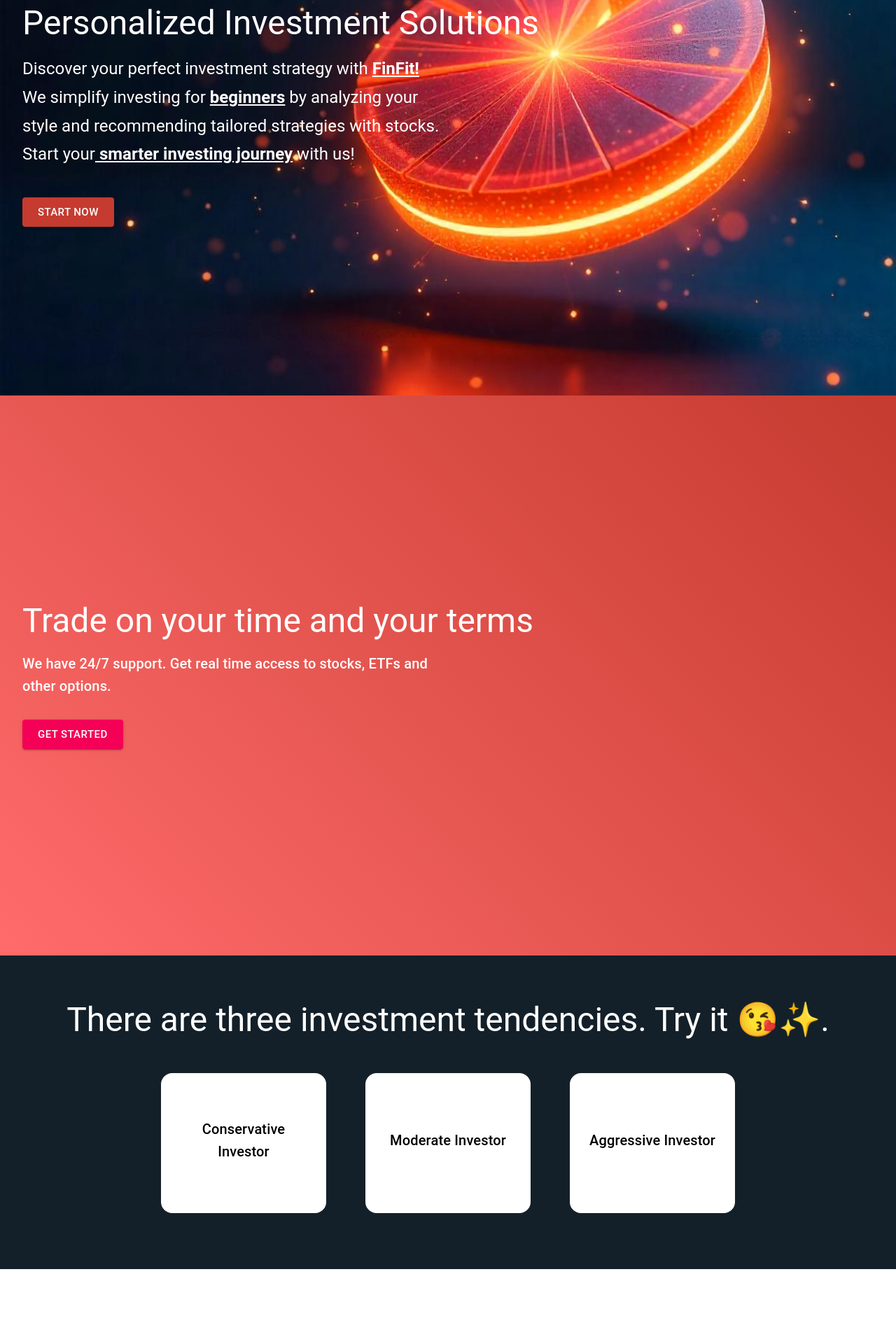
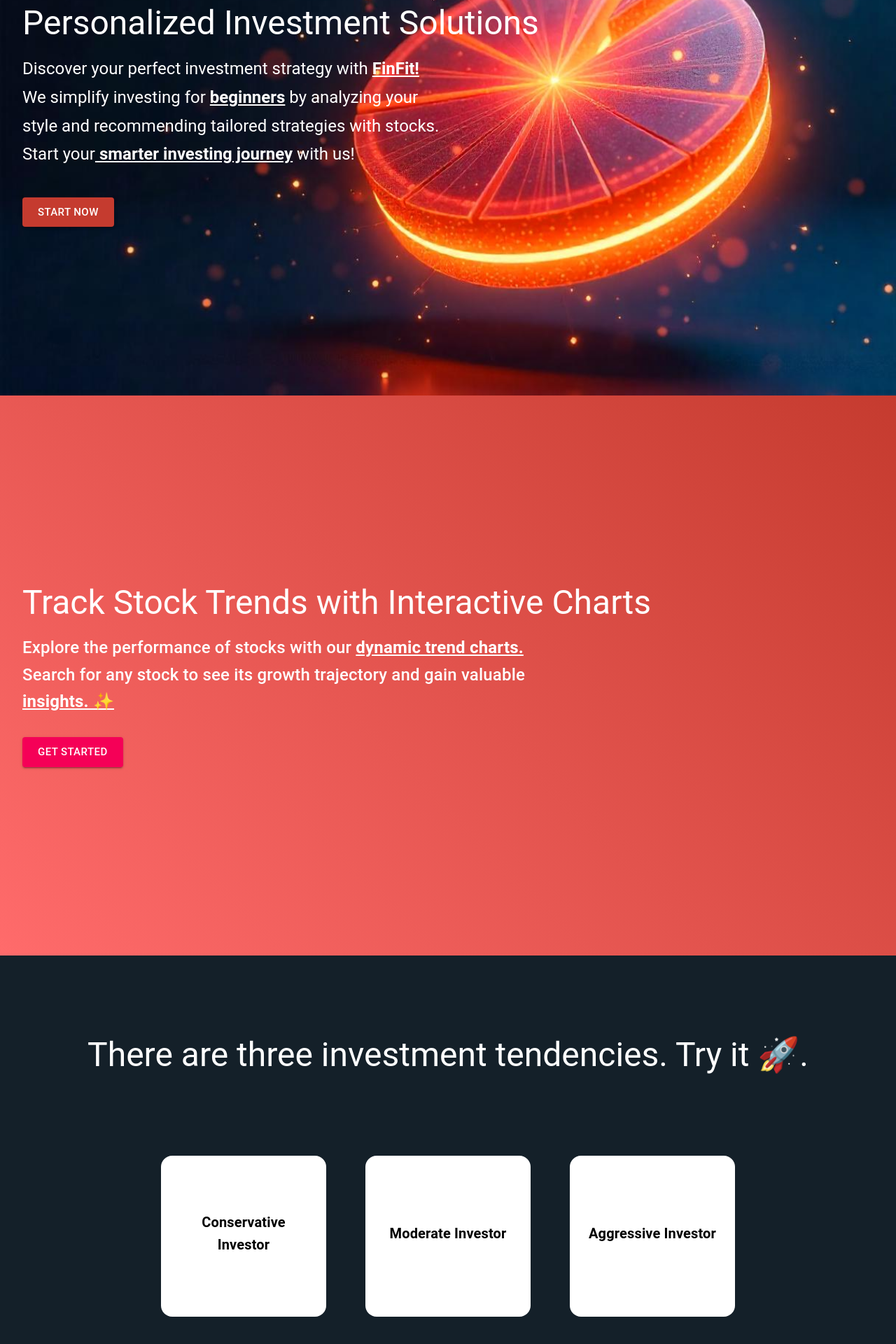
Before and after one commit to YeomChaeeun/goscs-fe, a React (Vite) app: page / in a window 1280 px wide. Shown: the part 314-2234 px from the top of the page at 70% size. Before the commit the page ends 2127 px from the top, so only its background shows below. Built offline with nearby package versions, Linux system fonts and the light colour scheme.

Commit message:
문구 및 백그라운드 사이즈 수정

```diff
--- a/src/components/home/FeatureSection.tsx
+++ b/src/components/home/FeatureSection.tsx
@@ -1,34 +1,35 @@
-import {styled} from "@mui/material/styles";
-import {Box, Container, Typography} from "@mui/material";
-import {recommendations} from "../../data/recommendations.ts";
-import {InvestmentProfile} from "../../data/questions.ts";
-import {useSetRecoilState} from "recoil";
-import {assetState, checklistState} from "../../recoil/atoms/assetAtom.ts";
-import {useNavigate} from "react-router-dom";
+import { styled } from "@mui/material/styles";
+import { Box, Container, Typography } from "@mui/material";
+import { recommendations } from "../../data/recommendations.ts";
+import { InvestmentProfile } from "../../data/questions.ts";
+import { useSetRecoilState } from "recoil";
+import { assetState, checklistState } from "../../recoil/atoms/assetAtom.ts";
+import { useNavigate } from "react-router-dom";
 
 const FeaturesSection = styled(Box)(({ theme }) => ({
   padding: theme.spacing(8, 4),
   backgroundColor: theme.palette.background.paper,
   textAlign: "center",
+  minHeight: "100vh",
   color: "white",
 }));
 
 const FeatureCard = styled(Box)(({ theme }) => ({
   padding: theme.spacing(3),
-    backgroundColor: 'white',
+  backgroundColor: "white",
   borderRadius: theme.spacing(2),
   margin: theme.spacing(2),
-    height: '200px',
-    display: 'flex',
-    flexDirection: 'column',
-    alignItems: 'center',
-    justifyContent: 'center',
-    color: 'black',
-    cursor: 'pointer'
+  height: "230px",
+  display: "flex",
+  flexDirection: "column",
+  alignItems: "center",
+  justifyContent: "center",
+  color: "black",
+  cursor: "pointer",
 }));
 
 const FeatureSection = () => {
-    const navigate = useNavigate()
+  const navigate = useNavigate();
   const setState = useSetRecoilState(checklistState);
   const setAssetStateRecoil = useSetRecoilState(assetState);
 
@@ -40,28 +41,40 @@ const FeatureSection = () => {
 
   return (
     <FeaturesSection>
-          <Typography variant="h3" gutterBottom>
-              There are three investment tendencies. Try it 😘✨.
+      <Typography
+        style={{ marginTop: "50px", marginBottom: "100px" }}
+        variant="h3"
+        gutterBottom
+      >
+        There are three investment tendencies. Try it 🚀.
       </Typography>
-          <Container maxWidth="md" sx={{mt: 4}}>
-              <Box sx={{
+      <Container maxWidth="md" sx={{ mt: 4 }}>
+        <Box
+          sx={{
             display: "grid",
             gridTemplateColumns: {
               xs: "1fr",
               sm: "1fr 1fr",
-                      md: "1fr 1fr 1fr"
+              md: "1fr 1fr 1fr",
             },
-                  gap: 3
-              }}>
-                  {(Object.keys(recommendations) as InvestmentProfile[]).map(profile => {
+            gap: 3,
+          }}
+        >
+          {(Object.keys(recommendations) as InvestmentProfile[]).map(
+            (profile) => {
               return (
-                        <FeatureCard onClick={()=> { handleSelectProfile(profile) }}>
+                <FeatureCard
+                  onClick={() => {
+                    handleSelectProfile(profile);
+                  }}
+                >
                   <Typography variant="h6" gutterBottom>
-                                {profile}
+                    <strong>{profile}</strong>
                   </Typography>
                 </FeatureCard>
               );
-                  })}
+            }
+          )}
         </Box>
       </Container>
     </FeaturesSection>
--- a/src/components/home/InvestSection.tsx
+++ b/src/components/home/InvestSection.tsx
@@ -1,33 +1,42 @@
-import {styled} from "@mui/material/styles";
-import {Box, Button, Typography} from "@mui/material";
-import {useNavigate} from "react-router-dom";
+import { styled } from "@mui/material/styles";
+import { Box, Button, Typography } from "@mui/material";
+import { useNavigate } from "react-router-dom";
 
 const TradeSection = styled(Box)(({ theme }) => ({
-    minHeight: '100vh',
+  minHeight: "100vh",
   padding: theme.spacing(4),
-    backgroundImage: 'linear-gradient(45deg, #FF6B6B, #c53b2f)',
-    color: 'white',
-    display: 'flex',
-    flexDirection: 'column',
-    justifyContent: 'center',
+  backgroundImage: "linear-gradient(45deg, #FF6B6B, #c53b2f)",
+  color: "white",
+  display: "flex",
+  flexDirection: "column",
+  justifyContent: "center",
 }));
 
 const InvestSection = () => {
-    const navigate = useNavigate()
+  const navigate = useNavigate();
   return (
     <TradeSection>
       <Typography variant="h3" gutterBottom>
-              Trade on your time and your terms
+        Track Stock Trends with Interactive Charts
       </Typography>
-          <Typography variant="h6" sx={{maxWidth: 600}}>
-              We have 24/7 support. Get real time access to stocks, ETFs and other options.
+      <Typography variant="h6" sx={{ fontSize: "1.5rem", maxWidth: 750 }}>
+        Explore the performance of stocks with our{" "}
+        <span style={{ textDecoration: "underline" }}>
+          <strong>dynamic trend charts.</strong>{" "}
+        </span>{" "}
+        <br />
+        Search for any stock to see its growth trajectory and gain valuable{" "}
+        <span style={{ textDecoration: "underline" }}>
+          <strong>insights. ✨</strong>{" "}
+        </span>{" "}
+        <br />
       </Typography>
       <Button
         variant="contained"
         color="secondary"
         size="large"
-            sx={{mt: 4, alignSelf: "flex-start"}}
-            onClick={() => navigate('/investment')}
+        sx={{ mt: 4, alignSelf: "flex-start" }}
+        onClick={() => navigate("/investment")}
       >
         Get Started
       </Button>
--- a/src/components/home/MainSection.tsx
+++ b/src/components/home/MainSection.tsx
@@ -4,7 +4,10 @@ import { styled } from "@mui/material/styles";
 import backgroundImg from "/src/assets/background_img.png";
 
 const HeroSection = styled(Box)(({ theme }) => ({
-  backgroundImage: `url(${backgroundImg})`,
+  backgroundImage: `
+  linear-gradient(to right, rgba(0, 0, 0, 0.0), rgba(0, 0, 0, 0), rgba(0, 0, 0, 0.0)),
+  url(${backgroundImg})
+`,
   minHeight: "100vh",
   display: "flex",
   flexDirection: "column",
@@ -12,7 +15,7 @@ const HeroSection = styled(Box)(({ theme }) => ({
   alignItems: "flex-start",
   padding: theme.spacing(4),
   backgroundSize: "cover",
-  backgroundPosition: "center",
+  backgroundPosition: "calc10% center",
   color: "white",
 }));
 
--- a/src/pages/StockDetails.tsx
+++ b/src/pages/StockDetails.tsx
@@ -112,7 +112,7 @@ const StockDetails: React.FC = () => {
 
       {newsLoadable.state === "hasError" && (
         <Typography color="error" sx={{ textAlign: "center", my: 4 }}>
-          An error occurred while loading the news.
+          An error occurred while loading the news. Please try reloading again.
         </Typography>
       )}
 
```
Lines whose indentation alone changed are shown as unchanged.
